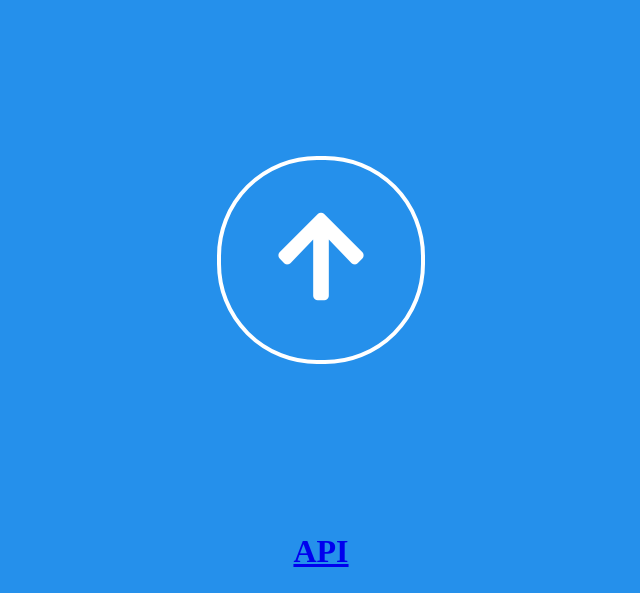
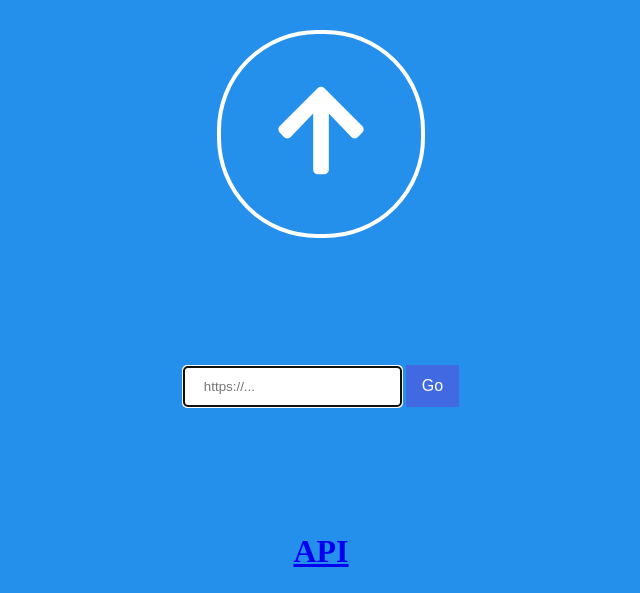
Before and after one commit to oittaa/avif-converter, a Flask app: page / in a window 1280 px wide, after a click on "API". Shown: the top 593 px of the page, without its empty margins (319-959 px from the left). Run offline with Flask 2, Linux system fonts and the light colour scheme.

Commit message:
URL field

```diff
--- a/templates/index.html
+++ b/templates/index.html
@@ -5,7 +5,7 @@
       <title>{{ title }}</title>
       <link rel="shortcut icon" href="{{ url_for('static', filename='favicon.ico') }}">
       <style>
-         html{height:90%}body{height:100%;background-color:#2590eb;color:#333}h1,h2{text-align:center}footer{position:fixed;left:0;bottom:0;height:30px;width:100%}.wrapper{width:100%;height:70%;display:flex;align-items:center;justify-content:center}.wrapper .file-upload{height:200px;width:200px;border-radius:100px;position:relative;display:flex;justify-content:center;align-items:center;border:4px solid #fff;overflow:hidden;background-image:linear-gradient(to bottom,#2590eb 50%,#fff 50%);background-size:100% 200%;transition:all 1s;color:#fff;font-size:100px}.wrapper .file-upload input[type=file]{height:200px;width:200px;position:absolute;top:0;left:0;opacity:0;cursor:pointer}.wrapper .file-upload:hover{background-position:0 -100%;color:#2590eb}.api-info{display:none;padding-bottom:2em}
+         html{height:90%}body{height:100%;background-color:#2590eb;color:#333}h1,h2{text-align:center}footer{position:fixed;left:0;bottom:0;height:30px;width:100%}.btn{background-color:#4169e1;border:none;color:#fff;padding:12px 16px;font-size:16px;cursor:pointer}.btn:hover{background-color:#1e90ff}.wrapper{width:100%;height:35%;display:flex;align-items:center;justify-content:center}.wrapper .file-upload{height:200px;width:200px;border-radius:100px;position:relative;display:flex;justify-content:center;align-items:center;border:4px solid #fff;overflow:hidden;background-image:linear-gradient(to bottom,#2590eb 50%,#fff 50%);background-size:100% 200%;transition:all 1s;color:#fff;font-size:100px}.wrapper .file-upload input[type=file]{height:200px;width:200px;position:absolute;top:0;left:0;opacity:0;cursor:pointer}.wrapper .file-upload:hover{background-position:0 -100%;color:#2590eb}.api-info{display:none;padding-bottom:2em}input[type=url]{max-width:800px;padding:12px 20px;margin:8px 0;display:inline-block;border:1px solid #ccc;border-radius:4px;box-sizing:border-box}
       </style>
       <link rel="stylesheet" href="https://cdnjs.cloudflare.com/ajax/libs/font-awesome/5.15.2/css/all.min.css" integrity="sha512-HK5fgLBL+xu6dm/Ii3z4xhlSUyZgTT9tuc/hSrtw6uzJOvgRr2a9jyxxT1ely+B+xFAmJKVSTbpM/CuL7qxO8w==" crossorigin="anonymous" />
    </head>
@@ -17,6 +17,12 @@
                <i class="fa fa-arrow-up"></i>
             </form>
          </div>
+      </div>
+      <div class="wrapper">
+          <form method="get" action="{{ url_for('api_get') }}">
+             <input autofocus type="url" name="url" id="url" placeholder="https://..."onpaste="delaySubmit(this)">
+             <input class="btn" type="submit" value="Go">
+          </form>
       </div>
       <h1><a href="#" onclick="toggle_visibility('api-info');">API</a></h1>
       <div id="api-info" class="api-info">
@@ -72,7 +78,12 @@ r <span style="color: #666666">=</span> requests<span style="color: #666666">.</
              input.onchange = function() {
                  input.form.submit();
              }
-          }
+         }
+         function delaySubmit(input, delay = 50) {
+             setTimeout(function() {
+                 input.form.submit();
+             }, delay);
+         }
          function toggle_visibility(id) {
              var e = document.getElementById(id);
              if(e.style.display == 'block')
```
Also changed, not shown: test.py (+14 -4 lines).
